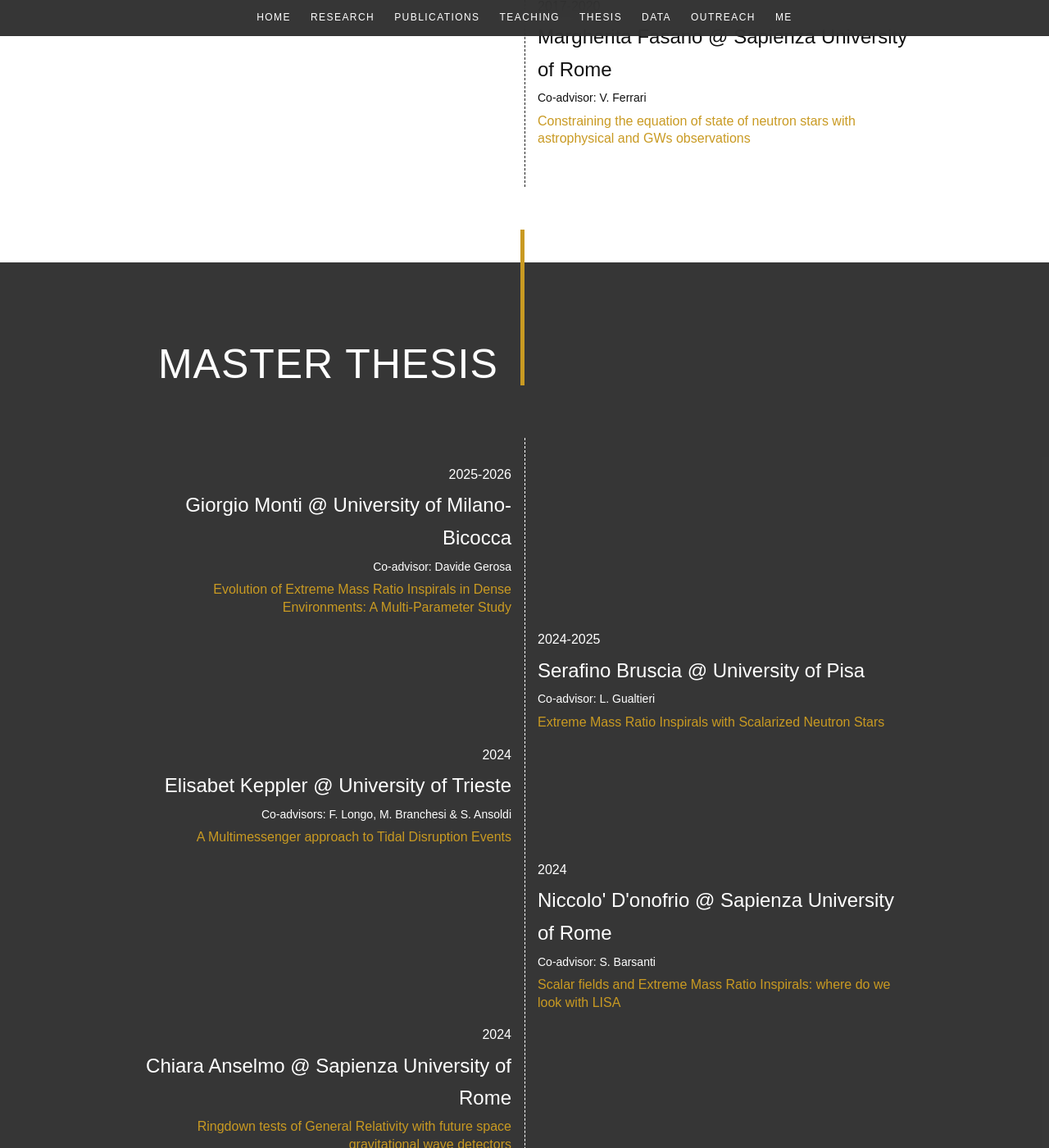
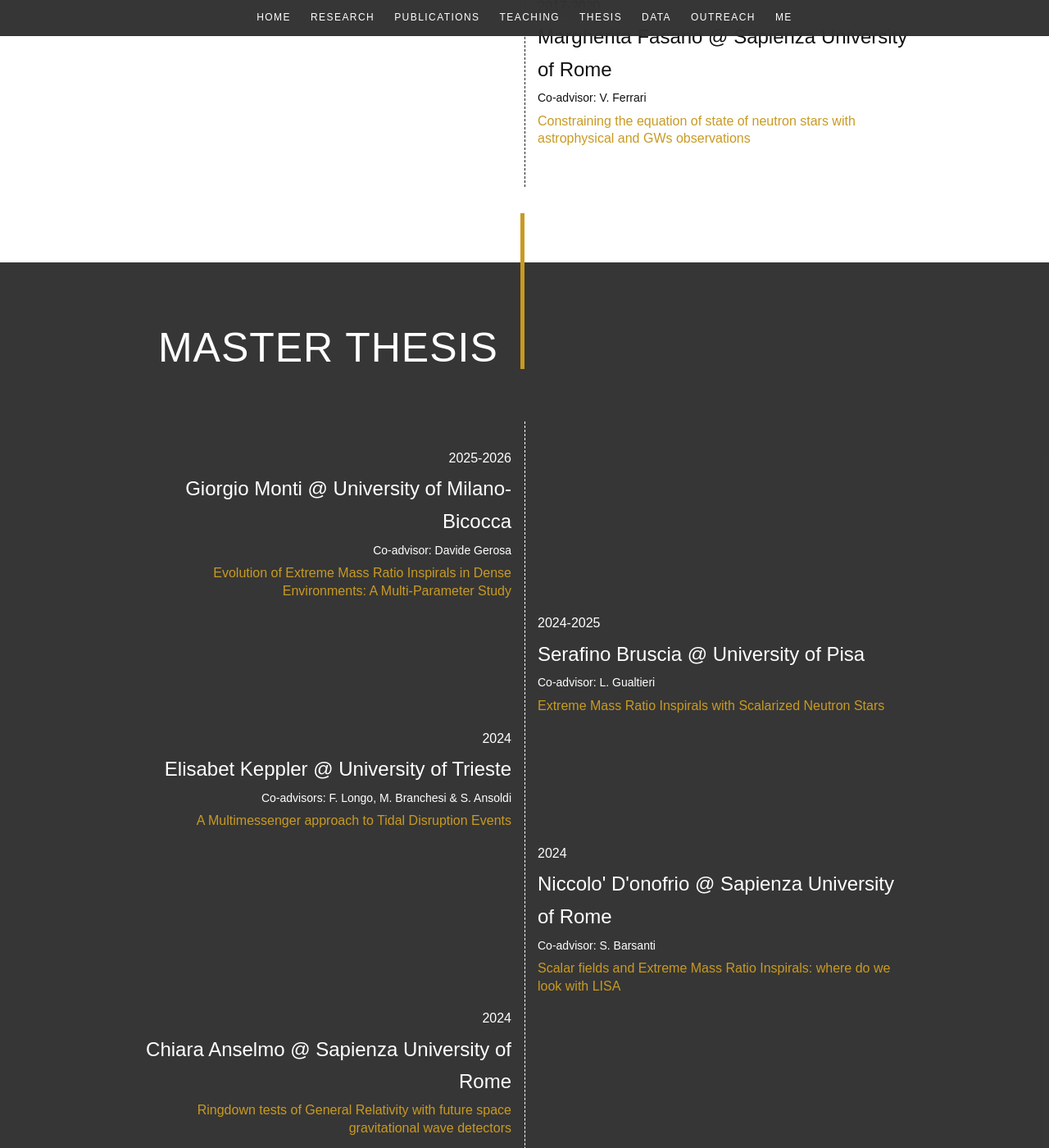
Before and after one commit to masellia/andreamaselli.github.io, a Jekyll site: the page built from pages/thesis.md, in a window 1280 px wide and 1400 px high, scrolled down 1984 px. Shown: the whole window at 82% size. Built offline with Jekyll 4.4.1, drawn with Linux system fonts in a browser that asks for light colours; some web fonts are replaced.

Commit message:
thesis page

```diff
--- a/assets/css/main.css
+++ b/assets/css/main.css
@@ -720,7 +720,7 @@ body {
   width: 5px;
   height: 190px;
   background: var(--accent);
-  margin-top: -40px;
+  margin-top: -60px;
 }
 
 .master-timeline {
```
